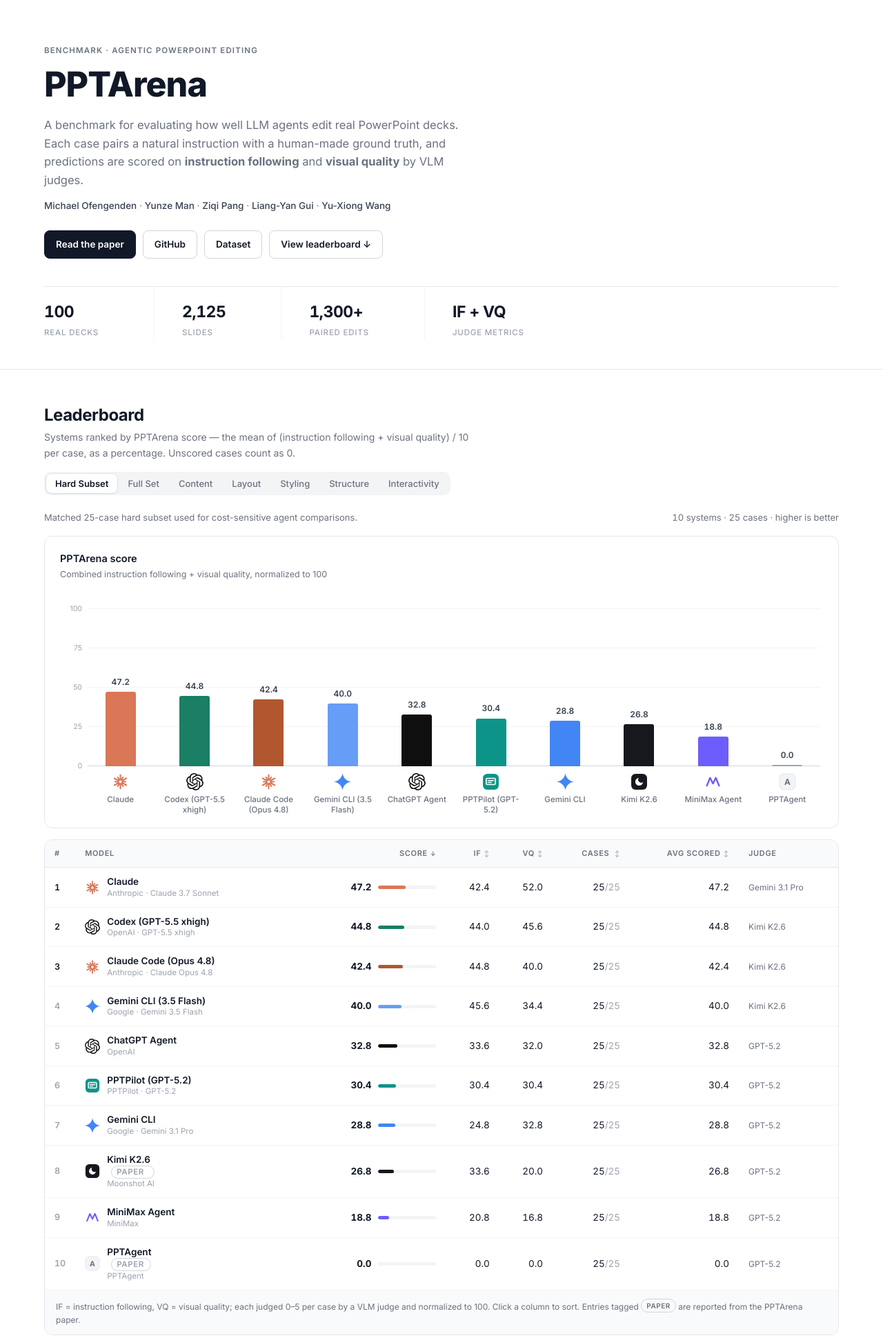
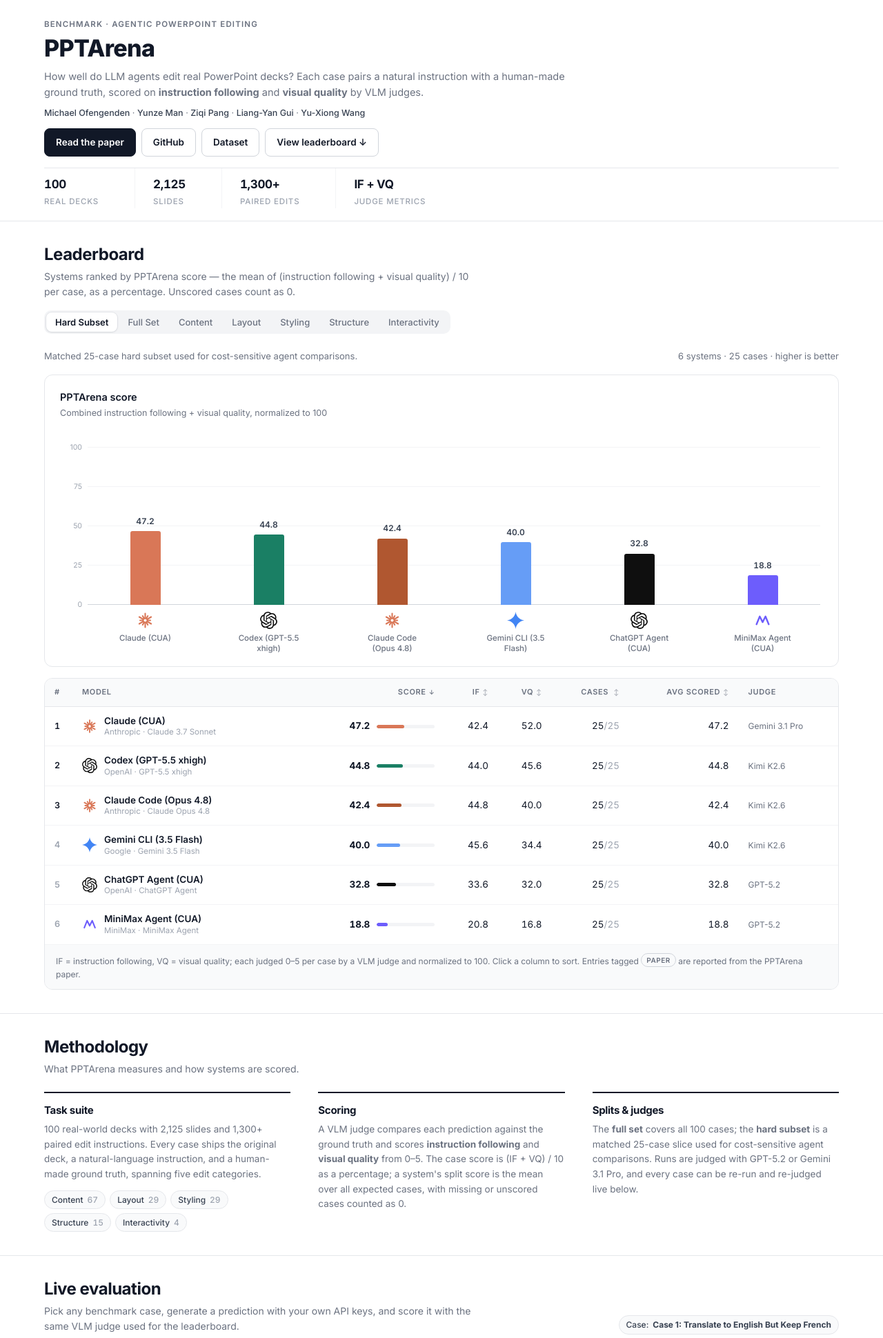
Before and after one commit to michaelofengend/PPTArena, a Flask app: page /evaluation in a window 1280 px wide. Shown: the part 59-1999 px from the top of the page at 69% size. Run offline with Flask 2, Linux system fonts and the light colour scheme.

Commit message:
Leaderboard curation + compact front page
- Show the Kimi-K2.6-judged hard-subset cohort plus the CUA product agents
  (Claude 3.7 Sonnet, ChatGPT Agent, MiniMax Agent), explicitly labeled
  (CUA); Codex now defines the canonical matched subset.
- Park earlier-era rows (PPTPilots, plain ChatGPT, old Gemini CLI run,
  paper-static Kimi K2.6/PPTAgent) in archived lists for easy restore.
- Compress the hero (smaller type, tighter spacing, one-line lede) so the
  leaderboard is visible in the first viewport.

```diff
--- a/src/app.py
+++ b/src/app.py
@@ -187,7 +187,10 @@ def stream_long_task(app_context, task_func, *args, **kwargs):
     from flask import Response
     return Response(generate(), mimetype='application/json')
 
-LEADERBOARD_SOURCES = [
+# Earlier-era systems (Gemini 3.1 Pro / GPT-5.2 judges, mixed splits), parked
+# while the leaderboard shows only the Kimi-K2.6-judged hard-subset cohort.
+# Move an entry back into LEADERBOARD_SOURCES below to restore it.
+LEADERBOARD_SOURCES_ARCHIVED = [
     {
         "name": "PPTPilot (Gemini 3.1 Pro)",
         "model": "Gemini 3.1 Pro",
@@ -227,42 +230,6 @@ LEADERBOARD_SOURCES = [
         "judge": "GPT-5.2 judge",
     },
     {
-        "name": "Claude",
-        "model": "Claude 3.7 Sonnet",
-        "provider": "Anthropic",
-        "brand": "Claude",
-        "icon": "✶",
-        "color": "#d97757",
-        "split": "subset",
-        "expected_cases": 25,
-        "path": SCRIPT_DIR.parent / "claude_evaluation_results.json",
-        "judge": "Gemini 3.1 Pro judge",
-    },
-    {
-        "name": "ChatGPT Agent",
-        "model": "ChatGPT Agent",
-        "provider": "OpenAI",
-        "brand": "OpenAI",
-        "icon": "◎",
-        "color": "#0f0f0f",
-        "split": "subset",
-        "expected_cases": 25,
-        "path": SCRIPT_DIR / "Main Results" / "chatgpt_agent_samples_judge_results1.csv",
-        "judge": "GPT-5.2 judge",
-    },
-    {
-        "name": "MiniMax Agent",
-        "model": "MiniMax Agent",
-        "provider": "MiniMax",
-        "brand": "MiniMax",
-        "icon": "M",
-        "color": "#6d5dfc",
-        "split": "subset",
-        "expected_cases": 25,
-        "path": SCRIPT_DIR / "benchmark_runs" / "minimax_agent_samples_judge_results.csv",
-        "judge": "GPT-5.2 judge",
-    },
-    {
         "name": "Gemini CLI",
         "model": "Gemini 3.1 Pro",
         "provider": "Google",
@@ -277,10 +244,13 @@ LEADERBOARD_SOURCES = [
         # "Case 21"), so it must not redefine the canonical matched subset.
         "defines_subset": False,
     },
+]
+
+LEADERBOARD_SOURCES = [
     # --- agent_bench cohort (see agent_bench/README.md) ---
     # Pre-registered sources: each entry appears on the leaderboard automatically
-    # once its judged CSV lands in agent_bench/results/. None of these runs
-    # redefine the canonical matched subset.
+    # once its judged CSV lands in agent_bench/results/. The Codex run defines
+    # the canonical matched subset (subset25).
     {
         "name": "Codex (GPT-5.5 xhigh)",
         "model": "GPT-5.5 xhigh",
@@ -292,7 +262,7 @@ LEADERBOARD_SOURCES = [
         "expected_cases": 25,
         "path": SCRIPT_DIR.parent / "agent_bench" / "results" / "codex_gpt55_judge_results.csv",
         "judge": "Kimi K2.6 judge",
-        "defines_subset": False,
+        "defines_subset": True,
     },
     {
         "name": "Claude Code (Opus 4.8)",
@@ -372,12 +342,54 @@ LEADERBOARD_SOURCES = [
         "judge": "Kimi K2.6 judge",
         "defines_subset": False,
     },
+    # --- CUA (computer-use agent) cohort ---
+    # Product agents driving a browser/desktop rather than a CLI; judged in an
+    # earlier era, labels kept truthful. None redefine the canonical subset.
+    {
+        "name": "Claude (CUA)",
+        "model": "Claude 3.7 Sonnet",
+        "provider": "Anthropic",
+        "brand": "Claude",
+        "icon": "✶",
+        "color": "#d97757",
+        "split": "subset",
+        "expected_cases": 25,
+        "path": SCRIPT_DIR.parent / "claude_evaluation_results.json",
+        "judge": "Gemini 3.1 Pro judge",
+        "defines_subset": False,
+    },
+    {
+        "name": "ChatGPT Agent (CUA)",
+        "model": "ChatGPT Agent",
+        "provider": "OpenAI",
+        "brand": "OpenAI",
+        "icon": "◎",
+        "color": "#0f0f0f",
+        "split": "subset",
+        "expected_cases": 25,
+        "path": SCRIPT_DIR / "Main Results" / "chatgpt_agent_samples_judge_results1.csv",
+        "judge": "GPT-5.2 judge",
+        "defines_subset": False,
+    },
+    {
+        "name": "MiniMax Agent (CUA)",
+        "model": "MiniMax Agent",
+        "provider": "MiniMax",
+        "brand": "MiniMax",
+        "icon": "M",
+        "color": "#6d5dfc",
+        "split": "subset",
+        "expected_cases": 25,
+        "path": SCRIPT_DIR / "benchmark_runs" / "minimax_agent_samples_judge_results.csv",
+        "judge": "GPT-5.2 judge",
+        "defines_subset": False,
+    },
 ]
 
 # Systems reported in the PPTArena paper for which no live result file exists in
-# this repo. Scores are the paper's published subset (25-case) IF/VQ averages and
-# are surfaced as static, paper-reported leaderboard entries.
-LEADERBOARD_STATIC_ENTRIES = [
+# this repo (paper-published subset IF/VQ averages). Parked with the other
+# non-Kimi-judged entries for now.
+LEADERBOARD_STATIC_ENTRIES_ARCHIVED = [
     {
         "name": "Kimi K2.6",
         "model": "Kimi K2.6",
@@ -405,6 +417,8 @@ LEADERBOARD_STATIC_ENTRIES = [
         "vq_score": 0.00,
     },
 ]
+
+LEADERBOARD_STATIC_ENTRIES = []
 
 LEADERBOARD_BASE_SPLITS = [
     {
--- a/src/templates/evaluation.html
+++ b/src/templates/evaluation.html
@@ -308,8 +308,8 @@
 
         /* ---------- Hero ---------- */
         .hero {
-            padding-top: 64px;
-            padding-bottom: 44px;
+            padding-top: 26px;
+            padding-bottom: 18px;
         }
 
         .kicker {
@@ -321,21 +321,21 @@
         }
 
         .hero h1 {
-            font-size: clamp(34px, 5vw, 50px);
+            font-size: clamp(26px, 3.4vw, 34px);
             font-weight: 800;
-            margin-top: 10px;
+            margin-top: 6px;
         }
 
         .hero .lede {
-            max-width: 640px;
-            margin-top: 16px;
-            font-size: 16.5px;
+            max-width: 760px;
+            margin-top: 8px;
+            font-size: 14.5px;
             color: var(--muted);
         }
 
         .hero .authors {
-            margin-top: 14px;
-            font-size: 13.5px;
+            margin-top: 8px;
+            font-size: 12.5px;
             color: var(--muted);
         }
 
@@ -347,30 +347,30 @@
         .hero-actions {
             display: flex;
             flex-wrap: wrap;
-            gap: 10px;
-            margin-top: 24px;
+            gap: 8px;
+            margin-top: 12px;
         }
 
         .hero-stats {
             display: flex;
             flex-wrap: wrap;
-            margin-top: 40px;
+            margin-top: 16px;
             border-top: 1px solid var(--border);
         }
 
         .hero-stat {
-            padding: 18px 40px 0 0;
-            margin-right: 40px;
+            padding: 10px 26px 0 0;
+            margin-right: 26px;
         }
 
         .hero-stat+.hero-stat {
             border-left: 1px solid var(--hairline);
-            padding-left: 40px;
+            padding-left: 26px;
         }
 
         .hero-stat strong {
             display: block;
-            font-size: 23px;
+            font-size: 17px;
             font-weight: 700;
             letter-spacing: -0.02em;
         }
@@ -387,7 +387,7 @@
 
         /* ---------- Sections ---------- */
         .section {
-            padding: 52px 0;
+            padding: 34px 0;
             border-top: 1px solid var(--border);
         }
 
@@ -1312,9 +1312,9 @@
             <p class="kicker">Benchmark · Agentic PowerPoint editing</p>
             <h1>PPTArena</h1>
             <p class="lede">
-                A benchmark for evaluating how well LLM agents edit real PowerPoint decks. Each case pairs a natural
-                instruction with a human-made ground truth, and predictions are scored on
-                <b>instruction following</b> and <b>visual quality</b> by VLM judges.
+                How well do LLM agents edit real PowerPoint decks? Each case pairs a natural instruction with a
+                human-made ground truth, scored on <b>instruction following</b> and <b>visual quality</b> by VLM
+                judges.
             </p>
             <p class="authors">
                 <b>Michael Ofengenden</b> · <b>Yunze Man</b> · <b>Ziqi Pang</b> · <b>Liang-Yan Gui</b> · <b>Yu-Xiong
```
